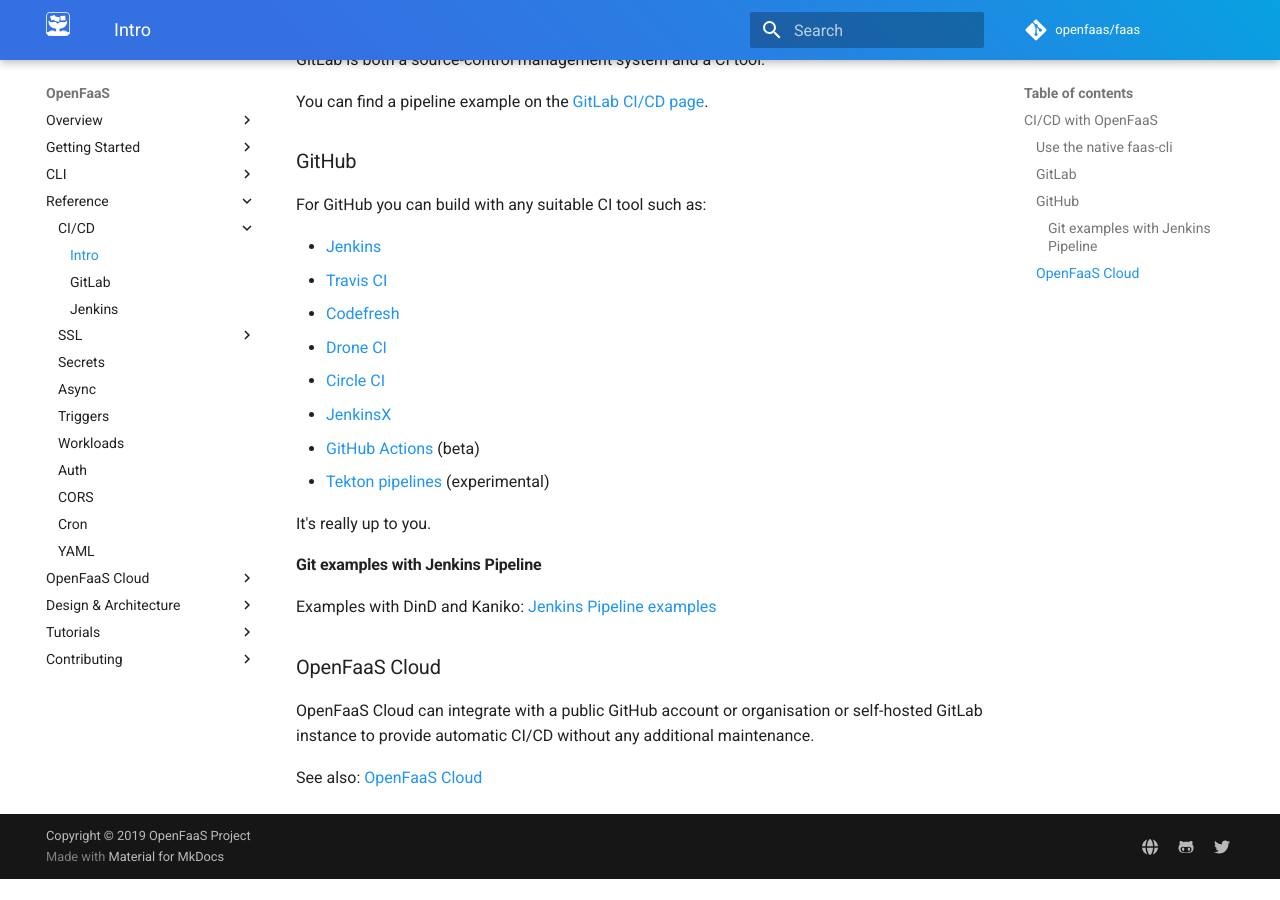
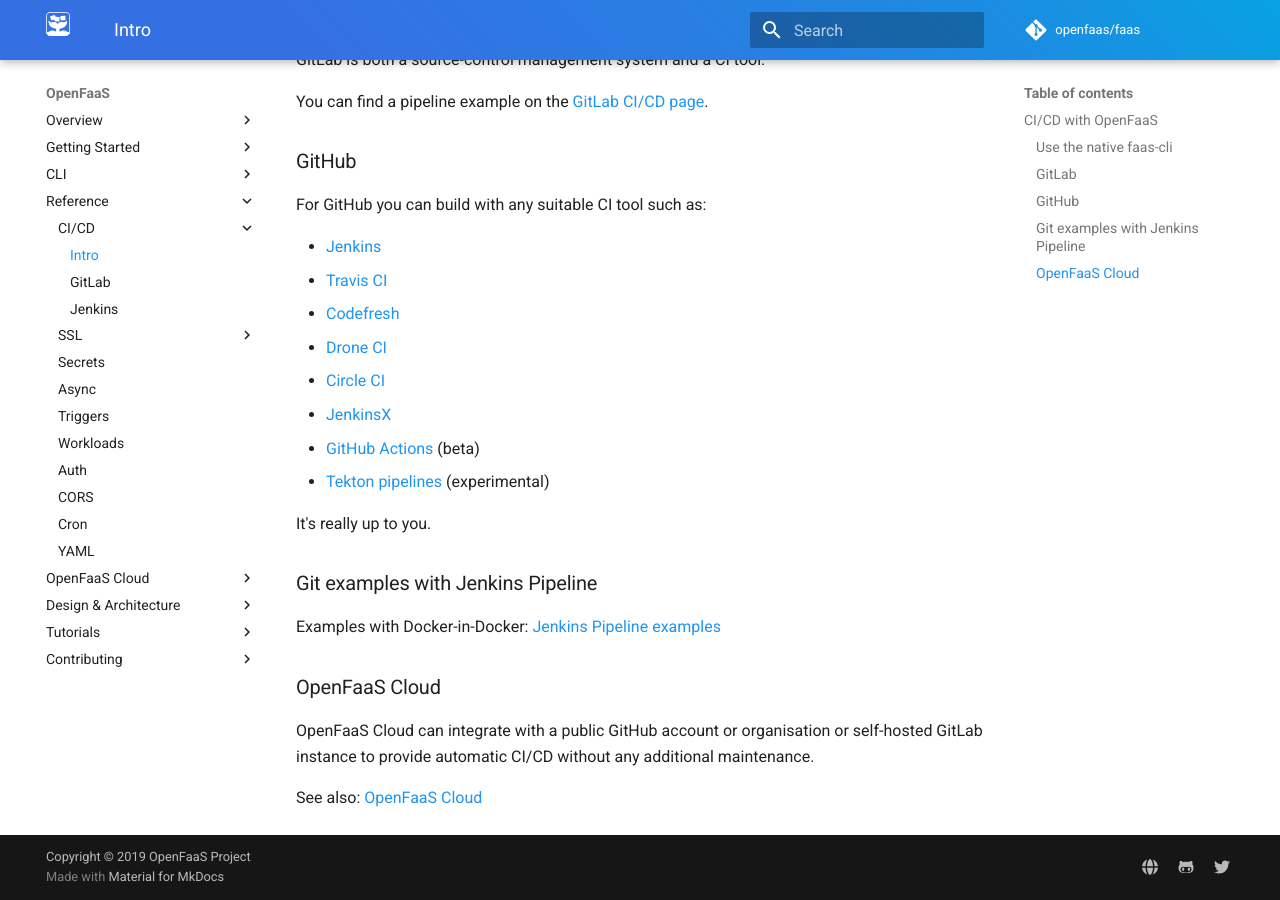
Before and after one commit to openfaas/docs, an MkDocs documentation site: the page built from docs/reference/cicd/intro.md, in a window 1280 px wide and 900 px high, scrolled down 1092 px. Built offline with MkDocs 1.6.1 and Material for MkDocs 9.7.7, drawn with Linux system fonts in a browser that asks for light colours; comment, search, counter and statistics services are not loaded; before the commit the page ends 1971 px from its top, so only the background shows below that.

Commit message:
Outdent heading
Signed-off-by: Alex Ellis <alexellis2@gmail.com>

```diff
--- a/docs/reference/cicd/intro.md
+++ b/docs/reference/cicd/intro.md
@@ -52,9 +52,9 @@ For GitHub you can build with any suitable CI tool such as:
 
 It's really up to you.
 
-#### Git examples with Jenkins Pipeline
+### Git examples with Jenkins Pipeline
 
-Examples with DinD and Kaniko: [Jenkins Pipeline examples](../jenkins/)
+Examples with Docker-in-Docker: [Jenkins Pipeline examples](../jenkins/)
 
 ### OpenFaaS Cloud
 
```
